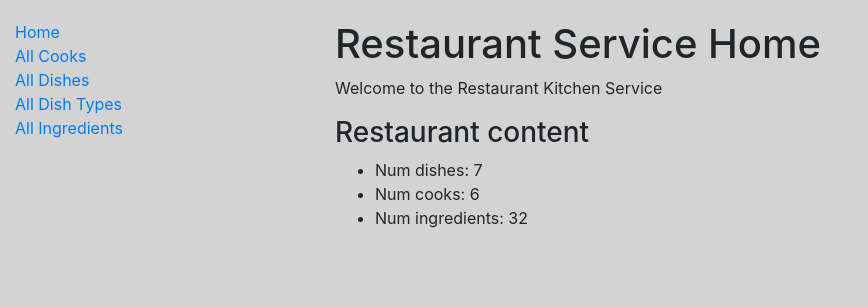
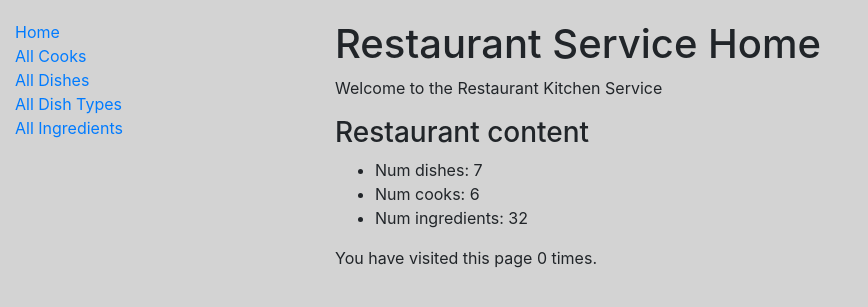
Before and after one commit to iivitalik/restaurant-kitchen-service, a Django app: page / in a window 1280 px wide. Shown: the top 307 px of the page, without its empty margins (0-868 px from the left). Run offline with Django 5.2, Linux system fonts and the light colour scheme; data comes from the database, SQL or seed files in the repository; both versions use the stored data as it was after the commit.

Commit message:
add directory accounts and num_visits

```diff
--- a/kitchen/views.py
+++ b/kitchen/views.py
@@ -11,11 +11,14 @@ def index(request: HttpRequest) -> HttpResponse:
     num_dishes = Dish.objects.count()
     num_cooks = Cook.objects.count()
     num_ingredients = Ingredient.objects.count()
+    num_visits = request.session.get("num_visits", 0)
+    request.session["num_visits"] = num_visits + 1
 
     context = {
         "num_dishes": num_dishes,
         "num_cooks": num_cooks,
         "num_ingredients": num_ingredients,
+        "num_visits": num_visits,  # This was missing
     }
     return render(request, "kitchen/index.html", context=context)
 
--- a/templates/kitchen/index.html
+++ b/templates/kitchen/index.html
@@ -13,4 +13,5 @@
     <li>Num cooks: {{ num_cooks }}</li>
     <li>Num ingredients: {{ num_ingredients }}</li>
   </ul>
+  <p>You have visited this page {{ num_visits }} {%if num_visits == 1 %} time{% else %} times{% endif %}.</p>
 {% endblock %}
```
Also changed, not shown: db.sqlite3.
